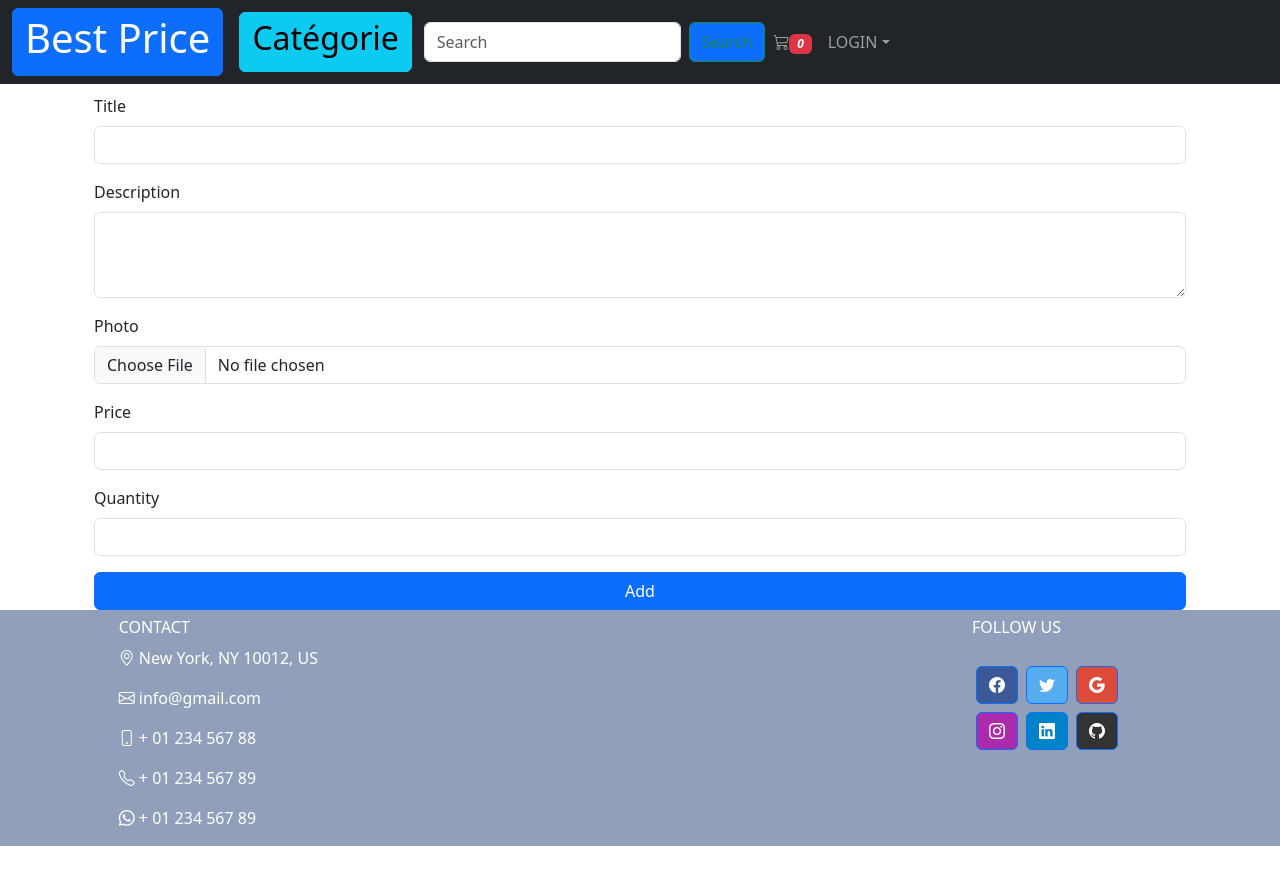
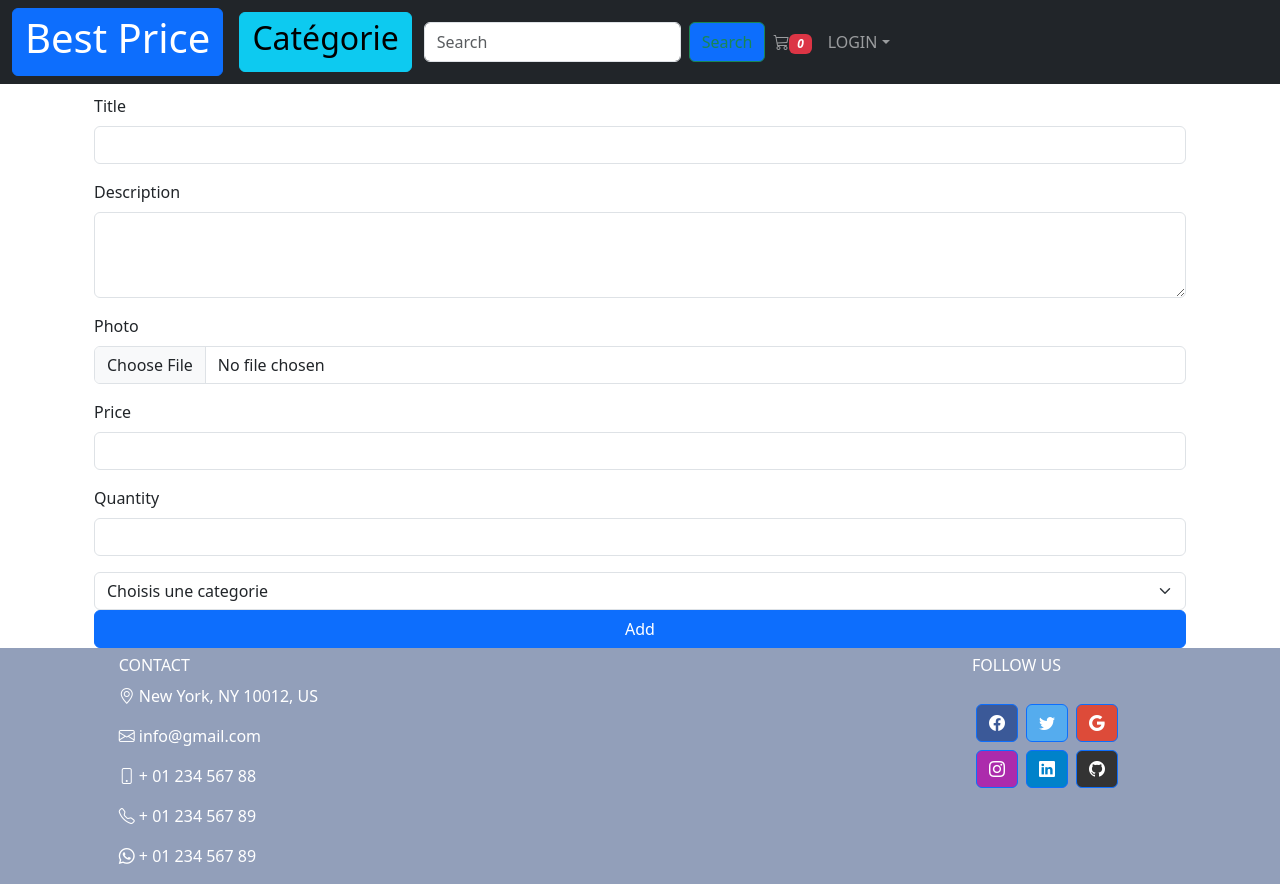
Before and after one commit to Rajeh-BenRomdhan/bestPrice-front, a React (Vite) app: page /CreateProduct in a window 1280 px wide. Before the commit the page ends 846 px from the top, so only its background shows below. Built offline with nearby package versions, Linux system fonts and the light colour scheme; no server answers.

Commit message:
Add create/filter by category

```diff
--- a/src/App.jsx
+++ b/src/App.jsx
@@ -54,14 +54,15 @@ function App() {
             <Route path="/SignIn" element={<SignIn />} />
             <Route path="/SignUp" element={<SignUp />} />
 
-            <Route path="/Info" element={<Info />} />
+            {/* <Route path="/Info" element={<Info />} />
             <Route path="/Gaming" element={< Gaming />} />
             <Route path="/Smart-Watch" element={< SmartWatch />} />
             <Route path="/Telephone" element={< Telephone />} />
             <Route path="/Electro" element={<Electro />} />
             <Route path="/TPS" element={< TPS />} />
             <Route path="/Impression" element={< Impression />} />
-            <Route path="/Reseaux" element={< Réseaux />} />
+            <Route path="/Reseaux" element={< Réseaux />} /> */}
+            <Route path="/category/:id" element={<BestPrice />} />
             <Route path="/CreateProduct" element={< CreateProduct />} />
             <Route path="/UpdateProduct/:id" element={< UpdateProduct />} />
             {/* <Route path="/Service" element={<Service />} /> */}
--- a/src/components/Navbar.jsx
+++ b/src/components/Navbar.jsx
@@ -34,11 +34,11 @@ const Navbar = () => {
             </li>
             <hr />
             <li className="nav-item">
-              <NavLink className="nav-link link-dark dropdown-toggle" to="/Smart-Watch">SMART WATCH</NavLink>
+              <NavLink className="nav-link link-dark dropdown-toggle" to="/category/smartphone">SMART PHONE</NavLink>
             </li>
             <hr />
             <li className="nav-item">
-              <NavLink className="nav-link link-dark dropdown-toggle " to="/Electromenager">ELECTROMENAGER</NavLink>
+              <NavLink className="nav-link link-dark dropdown-toggle " to="/category/electromenager">ELECTROMENAGER</NavLink>
             </li>
             <hr />
             <li className="nav-item">
--- a/src/pages/BestPrice.jsx
+++ b/src/pages/BestPrice.jsx
@@ -5,13 +5,16 @@ import { useDispatch, useSelector } from "react-redux";
 import ProductCard from "../components/ProductCard";
 import { useEffect } from "react";
 import { fetchProducts } from "../store/productSlice";
+import { useParams } from "react-router-dom";
 
 
 function BestPrice() {
+  const params = useParams()
+  let category = params.id
   const dispatch = useDispatch()
   useEffect(() => {
-    dispatch(fetchProducts())
-  }, [])
+    dispatch(fetchProducts(category))
+  }, [category])
   const { list, error, isLoading } = useSelector(state => state.products)
   if (isLoading) {
     return <h1>Loading</h1>
--- a/src/pages/CreateProduct.jsx
+++ b/src/pages/CreateProduct.jsx
@@ -2,13 +2,13 @@ import { useState } from "react";
 import { useDispatch, useSelector } from "react-redux";
 import { useNavigate } from "react-router-dom";
 import { requestCreateProduct } from "../store/productSlice";
-import  Container  from "react-bootstrap/Container";
-import  Form  from "react-bootstrap/Form";
-import  Spinner  from "react-bootstrap/Spinner";
+import Container from "react-bootstrap/Container";
+import Form from "react-bootstrap/Form";
+import Spinner from "react-bootstrap/Spinner";
 import Button from "react-bootstrap/Button";
 
 function CreateProduct() {
-    const {isLoading}= useSelector(state => state.products)
+    const { isLoading } = useSelector(state => state.products)
     const dispatch = useDispatch()
     const navigate = useNavigate()
 
@@ -17,15 +17,17 @@ function CreateProduct() {
     const [file, setFile] = useState(null)
     const [price, setPrice] = useState("")
     const [quantity, setQuantity] = useState("")
+    const [category, setCategory] = useState("")
     async function handleSubmit(e) {
         e.preventDefault()
         const formData = new FormData()
         formData.append("title", title)
         formData.append("description", description)
-        formData.append("price",Number(price))
+        formData.append("price", Number(price))
         formData.append("photo", file)
-        formData.append("quantity" , quantity)
-        dispatch(requestCreateProduct({formData, navigate}))
+        formData.append("quantity", quantity)
+        formData.append("category", category)
+        dispatch(requestCreateProduct({ formData, navigate }))
     }
 
     return (
@@ -34,31 +36,36 @@ function CreateProduct() {
             <Form onSubmit={handleSubmit}>
                 <Form.Group className="mb-3">
                     <Form.Label>Title</Form.Label>
-                 <Form.Control name="title" value={title} onChange={e => setTitle(e.target.value)}/>
+                    <Form.Control name="title" value={title} onChange={e => setTitle(e.target.value)} />
                 </Form.Group>
 
                 <Form.Group className="mb-3">
                     <Form.Label>Description</Form.Label>
-                 <Form.Control as="textarea" rows={3} name="description" value={description} onChange={e => setDescription(e.target.value)}/>
+                    <Form.Control as="textarea" rows={3} name="description" value={description} onChange={e => setDescription(e.target.value)} />
                 </Form.Group>
 
                 <Form.Group className="mb-3">
                     <Form.Label>Photo</Form.Label>
-                 <Form.Control type="file" accept="image/*" multiple={false}
-                     onChange={e => setFile(e.target.files[0])}/>
+                    <Form.Control type="file" accept="image/*" multiple={false}
+                        onChange={e => setFile(e.target.files[0])} />
                 </Form.Group>
 
                 <Form.Group className="mb-3">
                     <Form.Label>Price</Form.Label>
-                 <Form.Control name="price" type="number" value={price} onChange={e => setPrice(e.target.value)}/>
+                    <Form.Control name="price" type="number" value={price} onChange={e => setPrice(e.target.value)} />
                 </Form.Group>
                 <Form.Group className="mb-3">
                     <Form.Label>Quantity</Form.Label>
-                 <Form.Control name="quantity" value={quantity} onChange={e => setQuantity(e.target.value)}/>
+                    <Form.Control name="quantity" value={quantity} onChange={e => setQuantity(e.target.value)} />
                 </Form.Group>
-             <Button type="submit" className="mx-auto d-block w-100" disabled={isLoading}>
-                {isLoading ? <Spinner size="sm" /> : <span>Add</span> }
-             </Button>
+                <Form.Select onChange={(e) => setCategory(e.target.value)}>
+                    <option>Choisis une categorie</option>
+                    <option value="electromenager">Electromenager</option>
+                    <option value="smartphone">Smartphone</option>
+                </Form.Select>
+                <Button type="submit" className="mx-auto d-block w-100" disabled={isLoading}>
+                    {isLoading ? <Spinner size="sm" /> : <span>Add</span>}
+                </Button>
             </Form>
         </Container>
     )
--- a/src/store/productSlice.js
+++ b/src/store/productSlice.js
@@ -2,8 +2,8 @@ import { createAsyncThunk, createSlice } from "@reduxjs/toolkit";
 import axios from "axios";
 import { alertError, alertSucces, extractErrorMessage } from "../utilities/feedback";
 
-export const fetchProducts = createAsyncThunk("product/fetchProducts", async() =>{
-    const res = await axios.get(`${import.meta.env.VITE_API_URL}/product`)
+export const fetchProducts = createAsyncThunk("product/fetchProducts", async(category) =>{
+    const res = await axios.get(`${import.meta.env.VITE_API_URL}/product${category ? `?category=${category}` : ""}`)
     return res.data
 })
 
```
